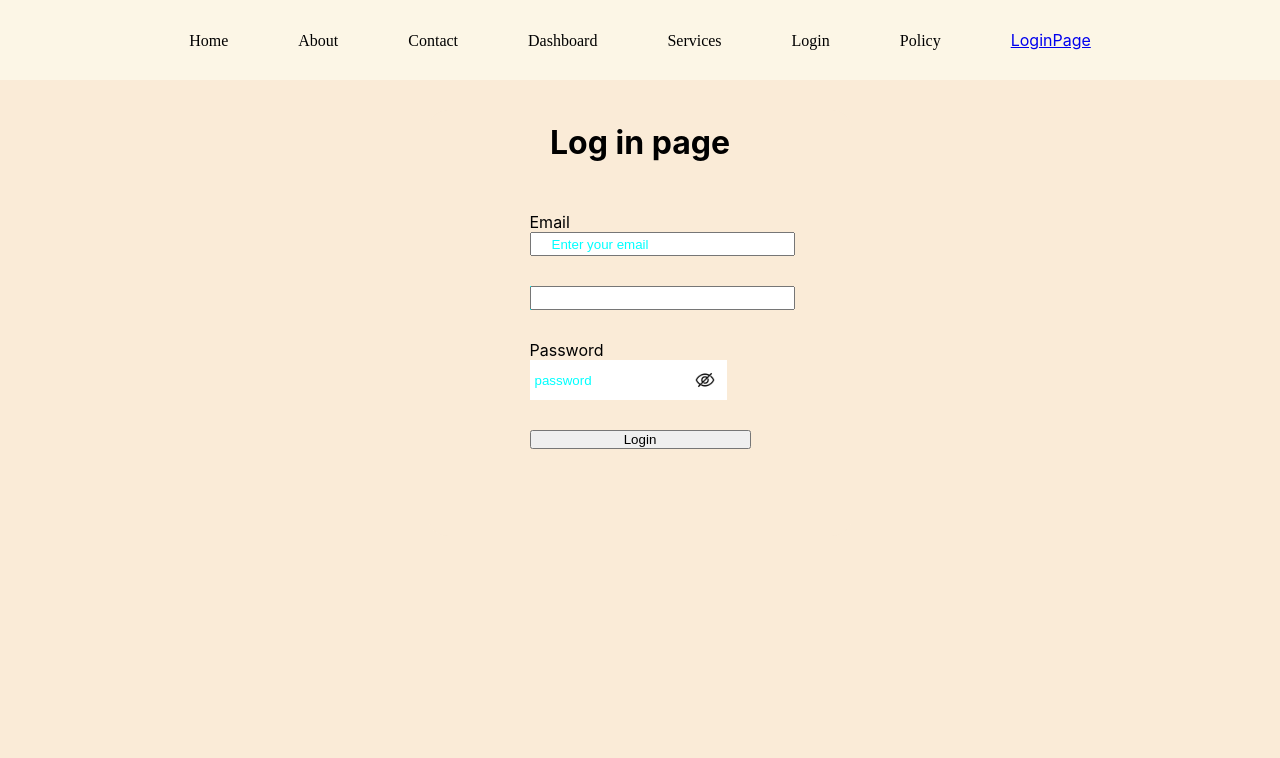
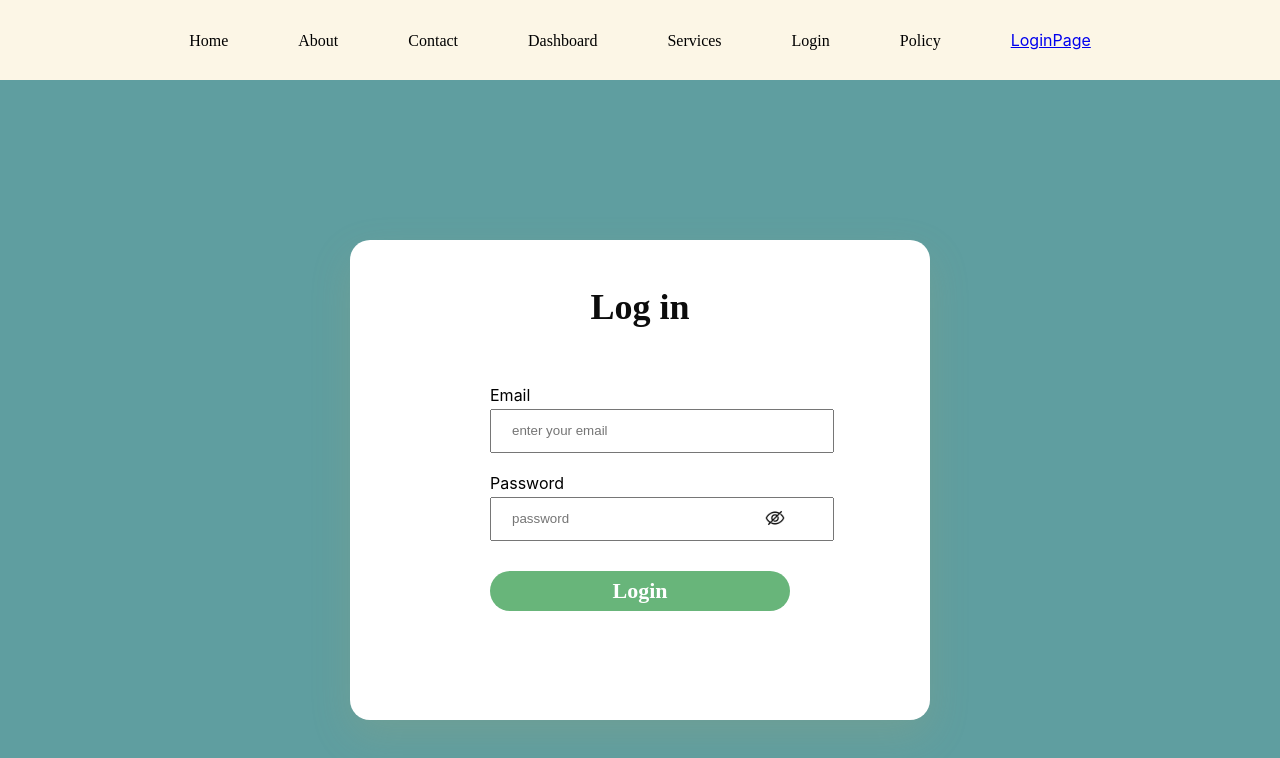
Before and after one commit to bhupeshu1/my-app, a React (Create React App) app: page /loginPage in a window 1280 px wide. Shown: the top 758 px of the page. Built offline with nearby package versions, Linux system fonts and the light colour scheme.

Commit message:
login form

```diff
--- a/src/Components/Elements/auth/LoginPage/login.js
+++ b/src/Components/Elements/auth/LoginPage/login.js
@@ -4,63 +4,65 @@ import { Images } from '../../../../Images'
 
 
 const LoginPage = () => {
-	function Add(a,b,c){
-		return a+b+c;
+	function Add(a, b, c) {
+		return a + b + c;
 	}
-	const result=Add(2,2,2)
+	const result = Add(2, 2, 2)
 	console.log(result);
 	console.log('*************************');
-	const [coupenCode,setCoupenCode]=useState("");
+	const [coupenCode, setCoupenCode] = useState("");
+	const [password, setPassword] = useState("");
+	const [visible, setVisible] = useState(false);
 	return (
 		<div className='form-container'>
-			<div className='form-action'>
 			<div className='form'>
 				<form action="">
+
 					<div className='header-section'>
-							<h1>Log in page</h1>
-						</div>
-						<div className='middle-section'>
-							<div><label htmlFor="email">Email</label><br></br>
-								<input type="text" name="email" placeholder='Enter your email' id="email" />
-							</div>
-							<div className='search'>
-							<input type="text" onChange={(e) => setCoupenCode(e.target.value)}  value={coupenCode}></input>
-							{ coupenCode ?
-							<img  src={Images.close_icon}
-									 alt='icon'
-									  style={{width:"20px",height:"20px"}}
-									  onClick={() => setCoupenCode("")}/>
-							:null}
-
-
+						<h1>Log in</h1>
 					</div>
 
-
-							<div className='password-section'>
-								{/* <div className='icon-div'>
-								{ passwordType==="password"?
-									<img  src={Images.close_icon}
+					<div className='middle-section'>
+						<div className='search'>
+							<label htmlFor="email">Email</label><br></br>
+							<input type="email"
+								placeholder='enter your email'
+								onChange={(e) => setCoupenCode(e.target.value)}
+								value={coupenCode}>
+							</input>
+							{coupenCode ?
+								<img id="close-icon" src={Images.cross_icon}
 									alt='icon'
-									  style={{width:"20px",height:"20px"}}/> :
-								<img src={Images.open_eye}
-								 alt='icon'
-								 style={{width:"20px",height:"20px"}}/>
-
-	}
-		</div> */}
-		<div><label>Password</label></div>
-		                     <div className='password-wrapper'>
-								<input  type="password" id="ispassword" placeholder='password'></input>
-								<img className="image" id="pass-icon"  src={Images.close_icon}
-									 alt='icon'
-									  style={{width:"20px",height:"20px"}}/>
+									style={{ width: "20px", height: "20px" }}
+									onClick={() => setCoupenCode("")} />
+								: null}
 						</div>
 					</div>
-							<button type="submit">Login</button>
+					<div className='password-section'>
+						<div>Password</div>
+						<div className='password-wrapper'>
+							<input id="password"
+								onChange={(e) => setPassword(e.target.value)}
+								value={password}
+								placeholder='password'
+								type={visible ? 'text' : 'password'}
+							>
+
+							</input>
+							<div onClick={() => setVisible(!visible)} className='toggle-div'>
+								{visible ? <img src={Images.open_eye}
+									alt='icon'
+									style={{ width: "20px", height: "20px" }} /> : <img src={Images.close_icon}
+										alt='icon'
+										style={{ width: "20px", height: "20px" }} />}</div>
+						</div>
+					</div>
+					<div className='footer-section'>
+						<button className='button-login' type="submit">Login</button>
 					</div>
 				</form>
 			</div>
-			</div>
+
 		</div>
 
 	)
--- a/src/Components/Elements/auth/LoginPage/style.css
+++ b/src/Components/Elements/auth/LoginPage/style.css
@@ -1,64 +1,57 @@
-.form-action{
+.form {
+    display: flex;
+    flex-direction: column;
+    align-items: center;
+    background-color: #FFFFFF;
+    box-shadow: 0px 16px 40px rgba(176, 166, 112, 0.2);
+    border-radius: 20px;
+    width: 500px;
+    height: 400px;
+    padding: 40px 40px;
+
+}
+
+.header-section {
+    margin-bottom: 50px;
+}
+
+.middle-section {
+    display: flex;
+    flex-direction: column;
+    gap: 30px;
+    justify-content: center;
+    margin-bottom: 20px;
+}
+
+input {
+    height: 40px;
+    width: 100%;
+    padding: 0px 20px;
+    margin-top: 4px;
+}
+
+.form-container {
+    width: 100%;
+    min-height: 100vh;
     display: flex;
     align-items: center;
     justify-content: center;
     flex-direction: column;
-}
-.form{
-    width: 400px;
-    height: 400px;
-    /* border: 1px solid black; */
-    padding:13px 12px;
-    display: flex;
-    flex-direction: column;
-    align-items: center;
-    background-color: antiquewhite;
-    margin-top: 30px;
-   border-radius: 20px;
-
-}
-.header-section{
-    text-align: center;
-    margin-bottom: 50px;
-}
-.middle-section{
-    display: flex;
-    flex-direction: column;
-    gap: 30px;
-    justify-content: center;
-}
-input{
-    height: 20px;
-    width: 100%;
-    padding: 0px 20px;
-}
-::placeholder{
-    color: aqua;
-}
-/* .icon-div{
-    display: flex;
-    justify-content: center;
-    justify-self: end;
-    position: absolute;
-    right: 491px;
-    bottom: 54px;
-} */
-.form-container{
-    width: 100%;
-    min-height: 100vh;
-    /* background-color: transparent rgba(red, green, blue, alpha); */
-    background-color: antiquewhite;
+    background-color:cadetblue;
 
 
 }
-.password-section{
-   position: relative;
+
+.password-section {
+    margin-bottom: 30px;
+
 
 }
-#show-password{
+
+#show-password {
     position: relative;
     top: 50%;
-    left:90%;
+    left: 90%;
     /* right: 50px; */
     display: flex;
     align-items: center;
@@ -67,28 +60,87 @@ input{
     /* background-color: white; */
 
 }
-.password-wrapper{
+
+.password-wrapper {
     position: relative;
     display: inline-block;
-    /* align-items: center; */
-}
-.password-wrapper input{
-    padding: 10px 5px;
+    /* padding: 10px 5px; */
     outline: none;
     border: 0;
-    /* width: 100%; */
+    width: 100%;
 }
-.image{
-    /* transform: translateY(-100%); */
+
+.image {
     position: absolute;
-    top:10px;
+    top: 10px;
     right: 2px;
-    /* right: 20px; */
     cursor: pointer;
 }
-.search{
-    background-color: aqua;
+
+.search {
     display: inline-block;
     align-items: center;
     position: relative;
 }
+
+#close-icon {
+    position: absolute;
+    top: 24px;
+    right: -34px;
+}
+
+.toggle-div {
+    position: absolute;
+    top: 15px;
+    right: 5px;
+    cursor: pointer;
+}
+
+.footer-section {
+    display: flex;
+    align-items: center;
+    justify-content: center;
+    align-self: center;
+
+
+}
+
+.button-login {
+    background: #68B57A;
+    border-radius: 59px;
+    width: 300px;
+    height: 40px;
+    cursor: pointer;
+    border: none;
+    font-family: 'Plus Jakarta Sans';
+    font-style: normal;
+    font-weight: 700;
+    font-size: 22px;
+    line-height: 28px;
+    text-align: center;
+    color: #FFFFFF;
+
+}
+
+.button-login:hover {
+    transform: translateY(-3px);
+    box-shadow: 0 10px 20px rgba(0, 0, 0, 0.2);
+}
+
+.button-login:active {
+    transform: translateY(-1px);
+    box-shadow: 0 5px 10px rgba(0, 0, 0, 0.2);
+}
+
+h1 {
+    font-family: 'Plus Jakarta Sans';
+    font-style: normal;
+    font-weight: 700;
+    font-size: 36px;
+    line-height: 152.5%;
+    text-align: center;
+
+    /* font/black */
+    color: #0C0C0C;
+
+}
--- a/src/Images/index.js
+++ b/src/Images/index.js
@@ -1,5 +1,6 @@
 export const Images ={
     close_icon:"images/close_icon.png",
-    open_eye:"images/open_eye.png"
+    open_eye:"images/open_eye.png",
+    cross_icon:"images/gallery_close_icon.png"
 
 }
```
Also changed, not shown: public/Images/gallery_close_icon.png (added). Lines whose indentation alone changed are shown as unchanged.
